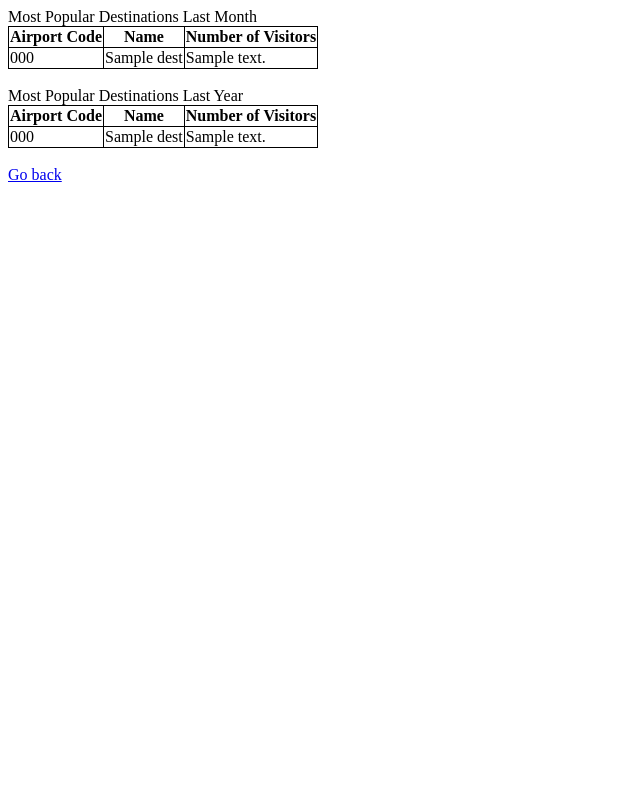
After one commit to alival000/cs3083-project, a Flask app: template templates/destination_stats.html in a window 1280 px wide. The commit adds this page. Shown: the whole page, without its empty margins (0-640 px from the left). Run offline with Flask 2, Linux system fonts and the light colour scheme; the template is opened without the code that fills it: most values are stand-ins (such as "Sample title", 1, 10 or a date in 2020).

Commit message:
added destination stats

```diff
--- a/init1.py
+++ b/init1.py
@@ -439,6 +439,50 @@ def list_customer_flights():
     cursor.close()
     return render_template('stats.html', name=email, flights=flights)
 
+@app.route('/destinationStats')
+def destination_statistics():
+    cursor = conn.cursor()
+
+    # find current staff' airline
+    query = "SELECT airline_name FROM airline_staff WHERE username = %s"
+    cursor.execute(query, session['username'])
+    data = cursor.fetchone()
+    airline_name = data['airline_name']
+
+    # find top 3 destinations for last month
+    query = '''SELECT airport.Airport_code, Name, Visitors
+               FROM ( SELECT Arrival_date, Arrival_airport, COUNT(*) as visitors
+                      FROM ticket NATURAL JOIN flight
+                      WHERE airline_name = %s
+                      AND Arrival_date >= NOW() - INTERVAL 1 MONTH
+                      AND Arrival_date <= NOW()
+                      GROUP BY Arrival_airport
+                      ORDER BY visitors DESC ) as t, airport
+               WHERE t.arrival_airport = airport.airport_code
+               ORDER BY visitors DESC
+               LIMIT 3;'''
+    cursor.execute(query, (airline_name))
+    destinations_month = cursor.fetchall()
+
+    # find top 3 destinations for last year
+    query = '''SELECT airport.Airport_code, Name, Visitors
+               FROM ( SELECT Arrival_date, Arrival_airport, COUNT(*) as visitors
+                      FROM ticket NATURAL JOIN flight
+                      WHERE airline_name = %s
+                      AND Arrival_date >= NOW() - INTERVAL 1 YEAR
+                      AND Arrival_date <= NOW()
+                      GROUP BY Arrival_airport
+                      ORDER BY visitors DESC ) as t, airport
+               WHERE t.arrival_airport = airport.airport_code
+               ORDER BY visitors DESC
+               LIMIT 3;'''
+    cursor.execute(query, (airline_name))
+    destinations_year = cursor.fetchall()
+
+    cursor.close()
+
+    return render_template('destination_stats.html', month=destinations_month, year=destinations_year)
+
 @app.route('/home')
 def home():
     username = session['username']
--- /dev/null
+++ b/templates/destination_stats.html
@@ -0,0 +1,56 @@
+<html xmlns="http://www.w3.org/1999/html" xmlns="http://www.w3.org/1999/html">
+<head>
+    <style>
+        table,
+        th,
+        tbody,
+        td {
+            border: 1px solid black;
+            border-collapse: collapse;
+        }
+    </style>
+</head>
+<body>
+    <label>Most Popular Destinations Last Month</label>
+    <table>
+        <thead><strong>
+            <tr>
+                <th>Airport Code</th>
+                <th>Name</th>
+                <th>Number of Visitors</th>
+            </tr>
+        </strong></thead>
+        <tbody>
+        {% for dest in month %}
+            <tr>
+                <td>{{dest['Airport_code']}}</td>
+                <td>{{dest['Name']}}</td>
+                <td>{{dest['Visitors']}}</td>
+            </tr>
+        {% endfor %}
+        </tbody>
+    </table></br>
+
+    <label>Most Popular Destinations Last Year</label>
+    <table>
+        <thead><strong>
+            <tr>
+                <th>Airport Code</th>
+                <th>Name</th>
+                <th>Number of Visitors</th>
+            </tr>
+        </strong></thead>
+        <tbody>
+        {% for dest in year %}
+            <tr>
+                <td>{{dest['Airport_code']}}</td>
+                <td>{{dest['Name']}}</td>
+                <td>{{dest['Visitors']}}</td>
+            </tr>
+        {% endfor %}
+        </tbody>
+    </table></br>
+
+<a href="/home">Go back</a>
+</body>
+</html>
--- a/templates/home.html
+++ b/templates/home.html
@@ -36,6 +36,9 @@
 	<form action="/customerStats" method="GET">
 		<button type="submit">Customer Statistics</button>
 	</form>
+	<form action="/destinationStats" method="GET">
+		<button type="submit">Destination Statistics</button>
+	</form>
 {% endif %}
 
 <!-- Departures -->
```
